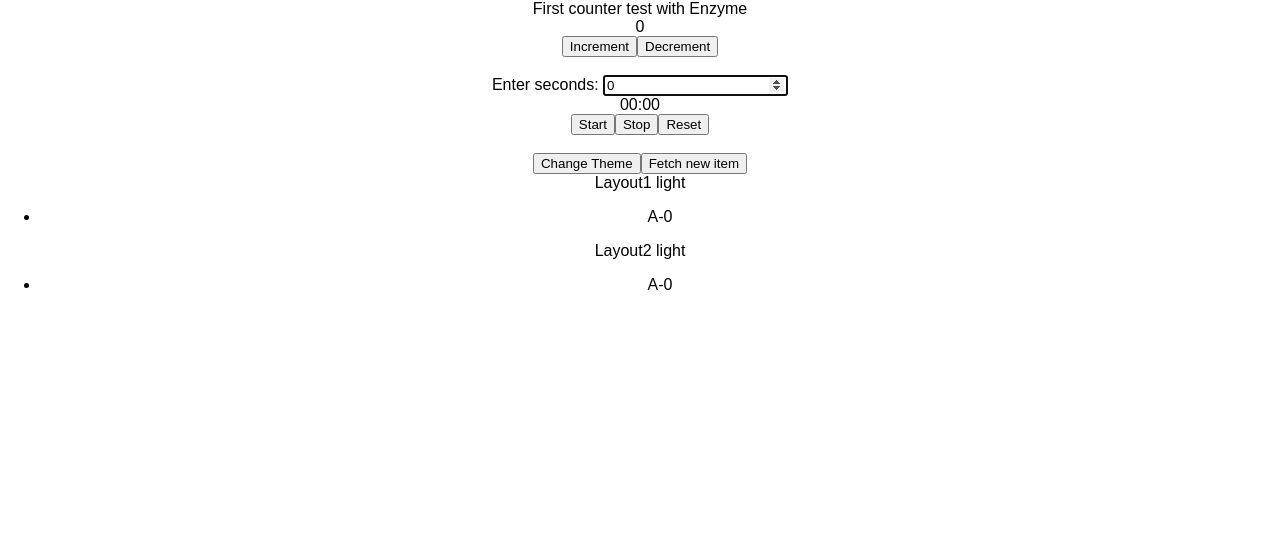
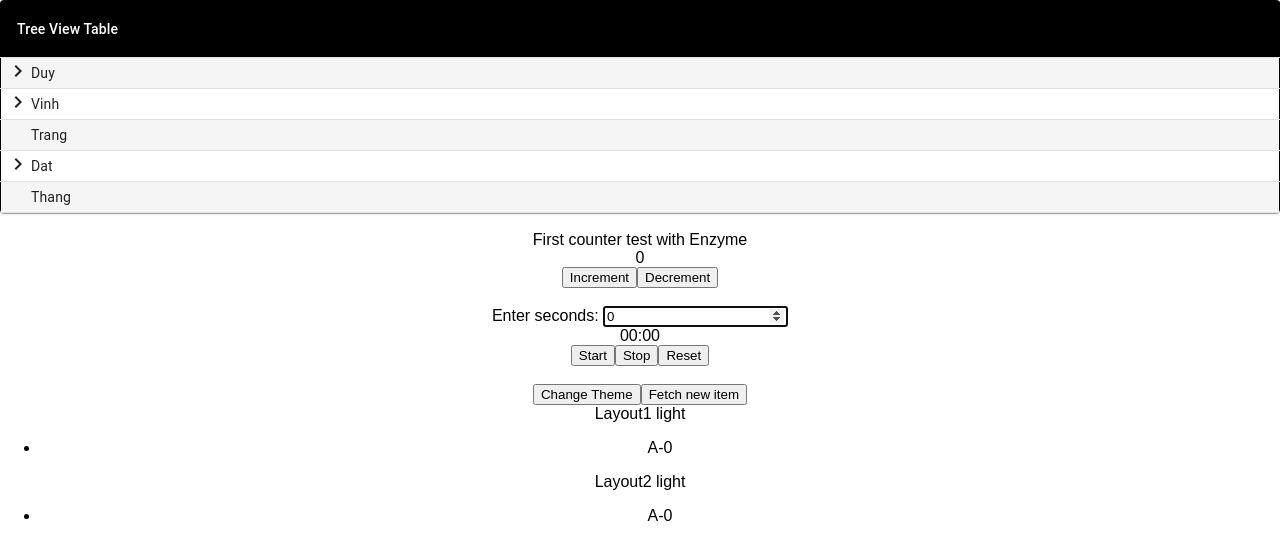
Before and after one commit to chiemtrieuvinh/practices, a React (Create React App) app: page / in a window 1280 px wide. Shown: the top 560 px of the page. Built offline with nearby package versions, Linux system fonts and the light colour scheme.

Commit message:
[Update] Add Tree View Table

```diff
--- a/package.json
+++ b/package.json
@@ -3,6 +3,10 @@
   "version": "0.1.0",
   "private": true,
   "dependencies": {
+    "@emotion/react": "^11.10.0",
+    "@emotion/styled": "^11.10.0",
+    "@mui/icons-material": "^5.8.4",
+    "@mui/material": "^5.9.3",
     "enzyme": "^3.11.0",
     "enzyme-adapter-react-16": "^1.15.6",
     "jest": "^28.1.2",
--- a/src/App.js
+++ b/src/App.js
@@ -8,10 +8,13 @@ import NewGrid from './NewGrid/index'
 import StopWatch from './StopWatch/index'
 import Counter from './Counter/index'
 import ContextPractice from './ContextPractice/index'
+import Table from './Table'
 class App extends Component {
   render() {
     return (
       <div className="App">
+           <Table/>
+          <br/>
         <div>
           <div>First counter test with Enzyme</div>
           <Counter/>
--- /dev/null
+++ b/src/Table/List.jsx
@@ -0,0 +1,34 @@
+import * as React from 'react';
+import { styled } from '@mui/material/styles';
+import TableCell, { tableCellClasses } from '@mui/material/TableCell';
+import TableRow from '@mui/material/TableRow';
+import Row from './Row'
+const StyledTableCell = styled(TableCell)(({ theme }) => ({
+  [`&.${tableCellClasses.head}`]: {
+    backgroundColor: theme.palette.common.black,
+    color: theme.palette.common.white,
+  },
+  [`&.${tableCellClasses.body}`]: {
+    fontSize: 14,
+  },
+}));
+
+const StyledTableRow = styled(TableRow)(({ theme }) => ({
+  '&:nth-of-type(odd)': {
+    backgroundColor: theme.palette.action.hover,
+  },
+  // hide last border
+  '&:last-child td, &:last-child th': {
+    border: 0,
+  },
+}));
+
+export default function List({list, dep}) {
+  return (
+    <React.Fragment>
+         {
+             list.map((row) => (<Row key={row.name} data={row} dep={dep}/>))
+         }
+    </React.Fragment>
+  );
+}
--- /dev/null
+++ b/src/Table/Row.jsx
@@ -0,0 +1,73 @@
+import * as React from 'react';
+import { styled } from '@mui/material/styles';
+import TableCell, { tableCellClasses } from '@mui/material/TableCell';
+import TableRow from '@mui/material/TableRow';
+import List from './List'
+import ExpandMoreIcon from '@mui/icons-material/ExpandMore';
+
+const StyledTableCell = styled(TableCell)(({ theme }) => ({
+  [`&.${tableCellClasses.head}`]: {
+    backgroundColor: theme.palette.common.black,
+    color: theme.palette.common.white,
+  },
+  [`&.${tableCellClasses.body}`]: {
+    fontSize: 14,
+    padding:5,
+    margin:5
+},
+}));
+
+const StyledTableRow = styled(TableRow)(({ theme }) => ({
+  '&:nth-of-type(odd)': {
+    backgroundColor: theme.palette.action.hover,
+  },
+  // hide last border
+//   '&:last-child td, &:last-child th': {
+//     border: 0,
+//   },
+}));
+
+
+export default function Row({data,dep}) {
+  const [open,setOpen] = React.useState(false)
+  const newDep = React.useMemo(() => dep+1,[dep])
+  const handleOpen = React.useCallback(() => {
+    setOpen((prevState) => !prevState)
+  },[])
+  const hasChildren = React.useMemo(()=> data.children  && data.children.length > 0,[])
+  const customStyled = (isRotate) => {
+    return {
+        transform: `rotate(${isRotate ? '0deg' : '-90deg'})`,
+        transition: 'all 0.3s ease'
+    }
+ }
+  return (
+    <React.Fragment>
+        {
+            <StyledTableRow key={data.name}>
+                    <StyledTableCell component="th" scope="row">
+                        <span
+                        style={{display:'flex', flexDirection:'row', alignItems:'center',paddingLeft: `${dep * 25}px `}}
+                        >
+                            <span
+                             style={{
+                                width:20, height: 20, marginRight:5, ...customStyled(open)
+                            }}
+                            >
+                                {
+                                    hasChildren && <span onClick={handleOpen}><ExpandMoreIcon /></span>
+                                }
+                            </span>
+
+                        {data.name}
+                        </span>
+                    </StyledTableCell>
+            </StyledTableRow>
+        }
+        {
+            open && <List list={data.children} dep={newDep}/>
+        }
+    </React.Fragment>
+
+  );
+}
--- /dev/null
+++ b/src/Table/data.js
@@ -0,0 +1,132 @@
+const listSideBarItem = [
+    {
+      name: "Duy",
+      id: "",
+      isShow: true,
+      children: [
+        {
+          name: "Duy child 1",
+          id: "",
+          isShow: true,
+          children: [],
+        },
+        {
+          name: "Duy child 2",
+          id: "",
+          isShow: true,
+          children: [],
+        },
+        {
+          name: "Duy child 3",
+          id: "",
+          isShow: true,
+          children: [
+            {
+              name: "Duy child 3.1",
+              id: "",
+              isShow: true,
+              children: [],
+            },
+            {
+              name: "Duy child 3.2",
+              id: "",
+              isShow: true,
+              children: [
+                {
+                  name: "Duy child 3.2.1",
+                  id: "",
+                  isShow: true,
+                  children: [],
+                },
+              ],
+            },
+          ],
+        },
+      ],
+    },
+    {
+      name: "Vinh",
+      id: "",
+      isShow: true,
+      children: [
+        {
+          name: "Vinh child 3.1",
+          id: "",
+          isShow: true,
+          children: [],
+        },
+        {
+          name: "Vinh child 3.2",
+          id: "",
+          isShow: true,
+          children: [
+            {
+              name: "Vinh child 3.2.1",
+              id: "",
+              isShow: true,
+              children: [
+                {
+                  name: "Vinh child 3.2.1.1",
+                  id: "",
+                  isShow: true,
+                  children: [],
+                },
+                {
+                  name: "Vinh child 3.2.1.2",
+                  id: "",
+                  isShow: true,
+                  children: [
+                    {
+                      name: "Vinh child 3.2.1.3",
+                      id: "",
+                      isShow: true,
+                      children: [],
+                    },
+                  ],
+                },
+              ],
+            },
+          ],
+        },
+      ],
+    },
+    {
+      name: "Trang",
+      id: "",
+      isShow: true,
+      children: [],
+    },
+    {
+      name: "Dat",
+      id: "",
+      isShow: true,
+      children: [
+        {
+          name: "Dat child 1",
+          id: "",
+          isShow: true,
+          children: [],
+        },
+        {
+          name: "Dat child 2",
+          id: "",
+          isShow: true,
+          children: [
+            {
+              name: "Dat child 1",
+              id: "",
+              isShow: true,
+              children: [],
+            },
+          ],
+        },
+      ],
+    },
+    {
+      name: "Thang",
+      id: "",
+      isShow: true,
+      children: [],
+    },
+  ];
+export default listSideBarItem
--- /dev/null
+++ b/src/Table/index.jsx
@@ -0,0 +1,60 @@
+import * as React from 'react';
+import { styled } from '@mui/material/styles';
+import Table from '@mui/material/Table';
+import TableBody from '@mui/material/TableBody';
+import TableCell, { tableCellClasses } from '@mui/material/TableCell';
+import TableContainer from '@mui/material/TableContainer';
+import TableHead from '@mui/material/TableHead';
+import TableRow from '@mui/material/TableRow';
+import Paper from '@mui/material/Paper';
+import data from './data'
+import List from './List'
+const StyledTableCell = styled(TableCell)(({ theme }) => ({
+  [`&.${tableCellClasses.head}`]: {
+    backgroundColor: theme.palette.common.black,
+    color: theme.palette.common.white,
+  },
+  [`&.${tableCellClasses.body}`]: {
+    fontSize: 14,
+  },
+}));
+
+const StyledTableRow = styled(TableRow)(({ theme }) => ({
+  '&:nth-of-type(odd)': {
+    backgroundColor: theme.palette.action.hover,
+  },
+  // hide last border
+  '&:last-child td, &:last-child th': {
+    border: 0,
+  },
+}));
+
+function createData(name, calories, fat, carbs, protein) {
+  return { name, calories, fat, carbs, protein };
+}
+
+// const rows = [
+//   createData('Frozen yoghurt', 159, 6.0, 24, 4.0),
+//   createData('Ice cream sandwich', 237, 9.0, 37, 4.3),
+//   createData('Eclair', 262, 16.0, 24, 6.0),
+//   createData('Cupcake', 305, 3.7, 67, 4.3),
+//   createData('Gingerbread', 356, 16.0, 49, 3.9),
+// ];
+
+export default function CustomizedTables() {
+const [list,setList] = React.useState(data)
+  return (
+    <TableContainer component={Paper}>
+      <Table sx={{ minWidth: 700 }} aria-label="customized table">
+        <TableHead>
+          <TableRow>
+            <StyledTableCell colSpan={2}>Tree View Table</StyledTableCell>
+          </TableRow>
+        </TableHead>
+        <TableBody>
+         <List list={list} dep={0}/>
+        </TableBody>
+      </Table>
+    </TableContainer>
+  );
+}
```
